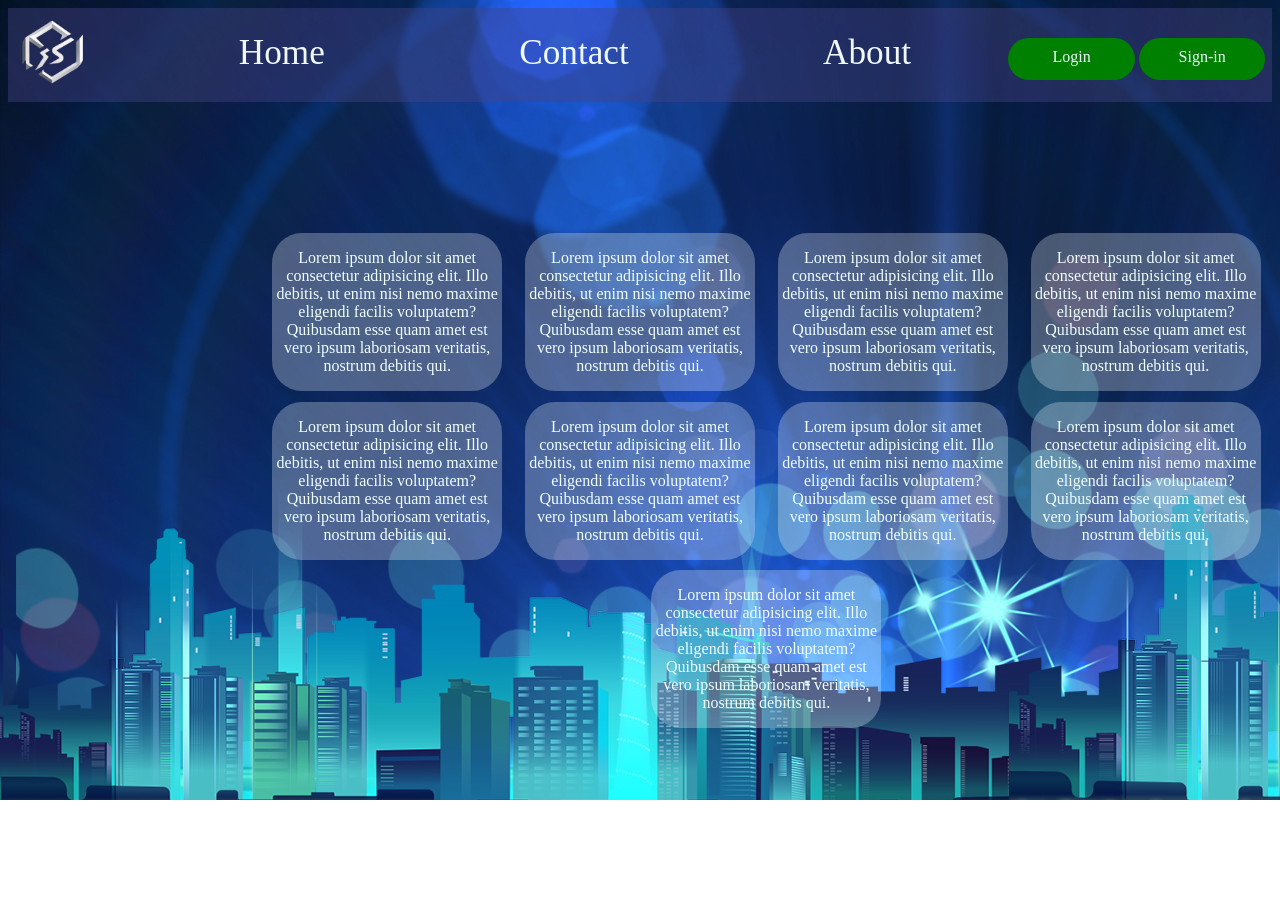
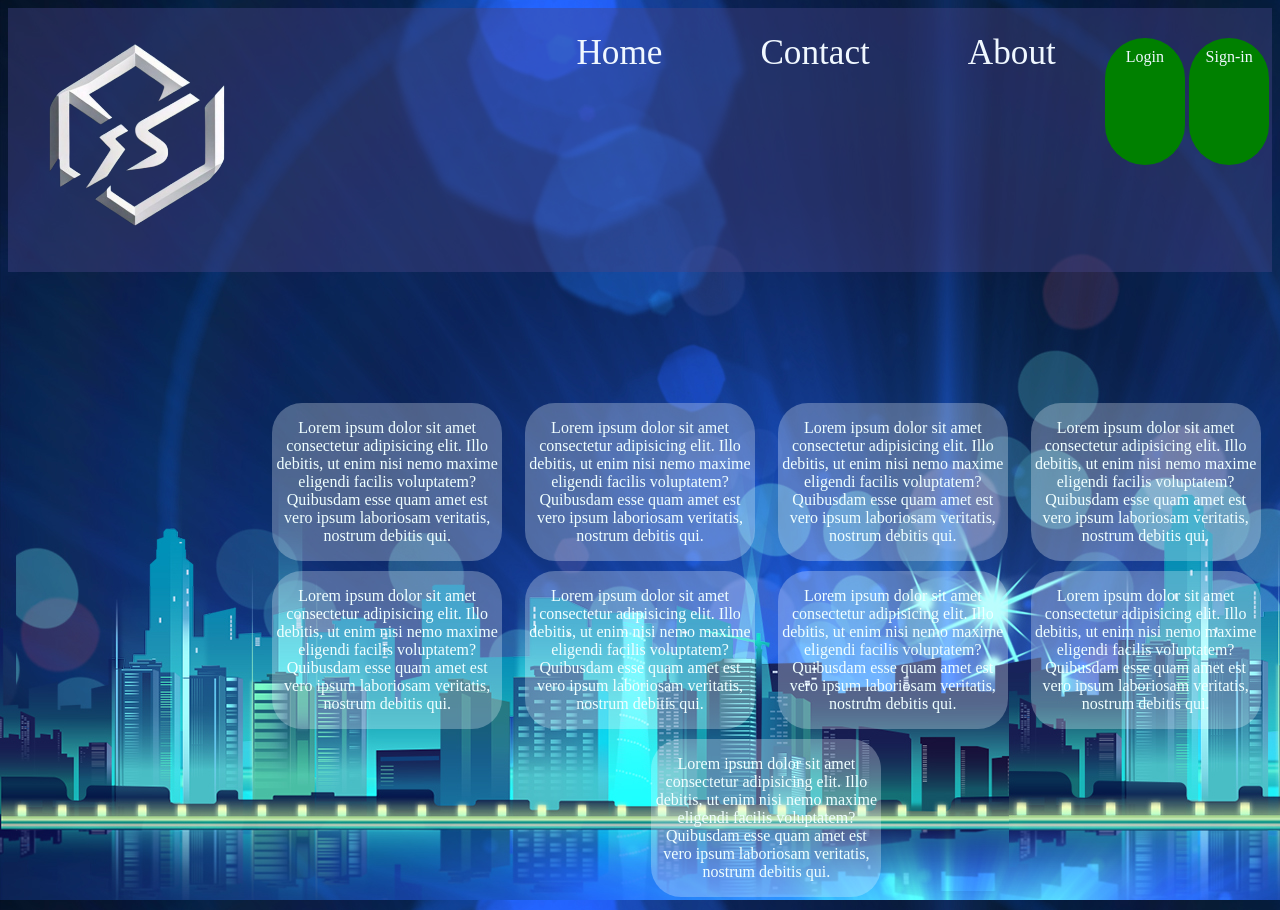
Before and after one commit to somuu24/website, a plain HTML site: page index.html in a window 1280 px wide. Before the commit the page ends 800 px from the top, so only its background shows below. Drawn offline with Linux system fonts and the light colour scheme.

Commit message:
Update index.html

```diff
--- a/index.html
+++ b/index.html
@@ -8,7 +8,7 @@
 <link rel="stylesheet" href="style.css">
 <header>
     <div class="logo">
-        <img src="logo.png" width="90px" alt="">
+        <img src="logo.png" width="50%" alt="">
     </div>
     <div class="nav">
             <a href="#"><div>Home</div></a>
```
